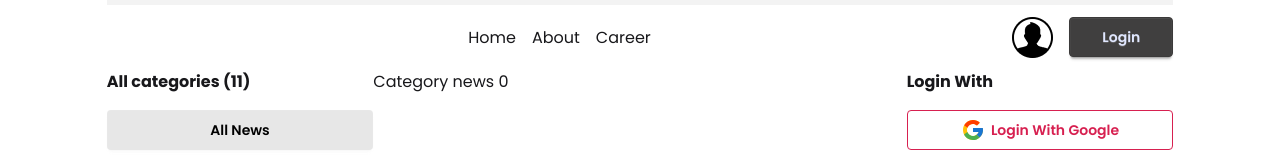
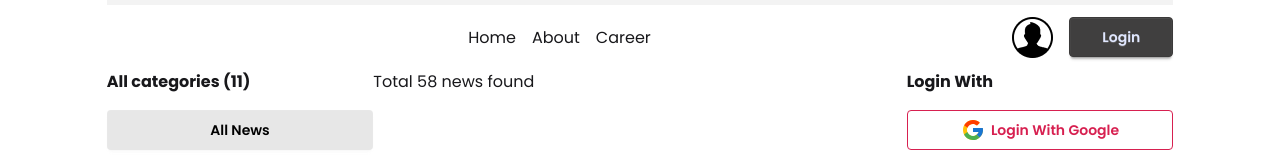
Before and after one commit to ahmadraiyano/dragon-news, a React (Vite) app: page /category/0 in a window 1280 px wide. Shown: the part 197-357 px from the top of the page. Built offline with nearby package versions, Linux system fonts and the light colour scheme.

Commit message:
loaded news data and filtered category id wise

```diff
--- a/src/pages/CategoryNews.jsx
+++ b/src/pages/CategoryNews.jsx
@@ -1,13 +1,29 @@
-import React from 'react';
-import { useParams } from 'react-router';
+import React, { useEffect, useState } from "react";
+import { useLoaderData, useParams } from "react-router";
 
 const CategoryNews = () => {
-    const {id} = useParams()
-    return (
-        <div>
-            Category news {id}
-        </div>
-    );
+  const { id } = useParams();
+  const data = useLoaderData();
+  const convertedId = parseInt(id);
+  const [categoryNews, setCategoryNews] = useState([]);
+
+  useEffect(() => {
+    if (convertedId === 0) {
+      setCategoryNews(data);
+      return;
+    } else if (convertedId === 1) {
+      const filteredNews = data.filter(
+        (news) => news.others.is_today_pick === true,
+      );
+      setCategoryNews(filteredNews);
+    } else {
+      const filteredNews = data.filter(
+        (news) => news.category_id === convertedId,
+      );
+      setCategoryNews(filteredNews);
+    }
+  }, [data, convertedId]);
+  return <div>Total {categoryNews.length} news found</div>;
 };
 
 export default CategoryNews;
--- a/src/routes/router.jsx
+++ b/src/routes/router.jsx
@@ -15,6 +15,8 @@ const router = createBrowserRouter([
             {
                 path: '/category/:id',
                 element: <CategoryNews></CategoryNews>,
+                loader: ()=> fetch("/news.json"),
+                HydrateFallback: ()=><span className="loading loading-spinner loading-xl"></span>
             }
         ]
     },
```
